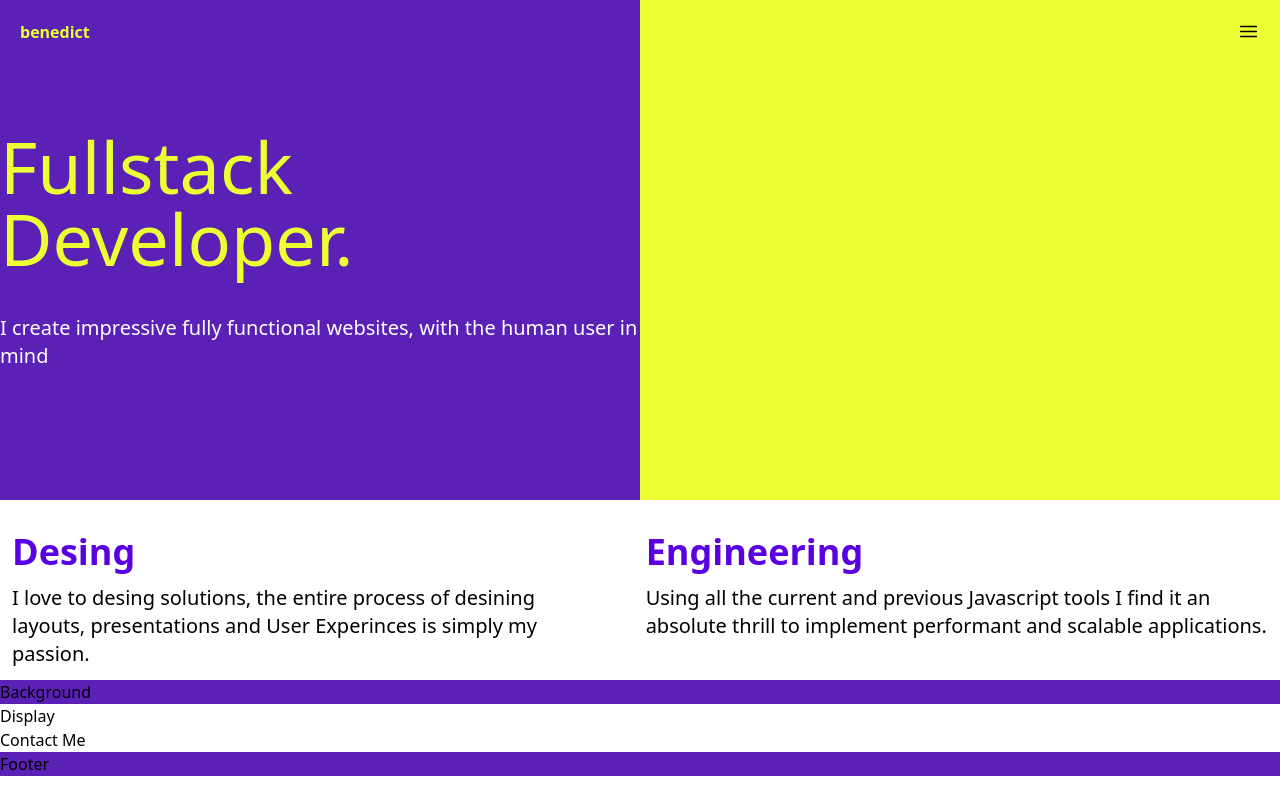
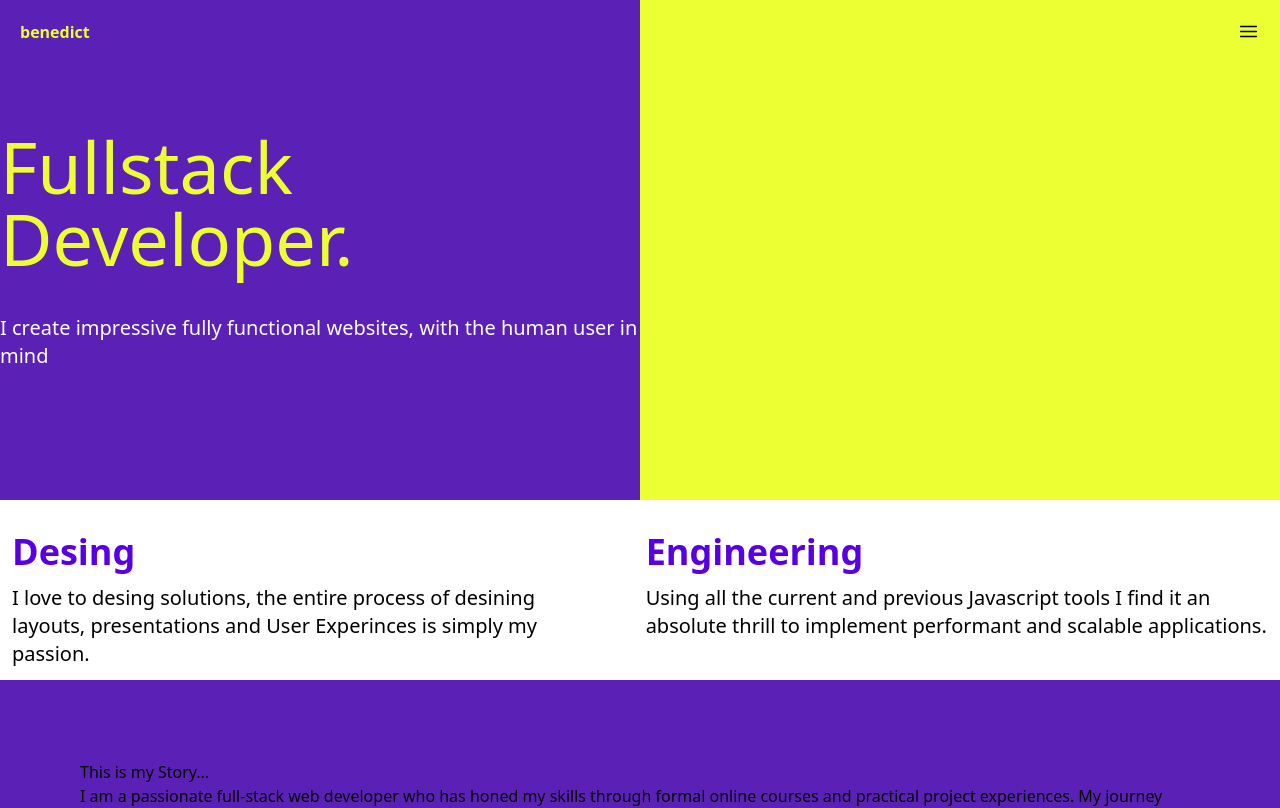
Before and after one commit to BenedictJoachim/benedict, a React (Vite) app: page / in a window 1280 px wide. Shown: the top 808 px of the page. Built offline with nearby package versions, Linux system fonts and the light colour scheme.

Commit message:
initial Background section

```diff
--- a/src/App.jsx
+++ b/src/App.jsx
@@ -15,7 +15,7 @@ const App =() => {
         <Promise />
       </section>
       <section className="bg-violet-800">
-        Background
+        <Background />
       </section>
       <section>
         Display
```
